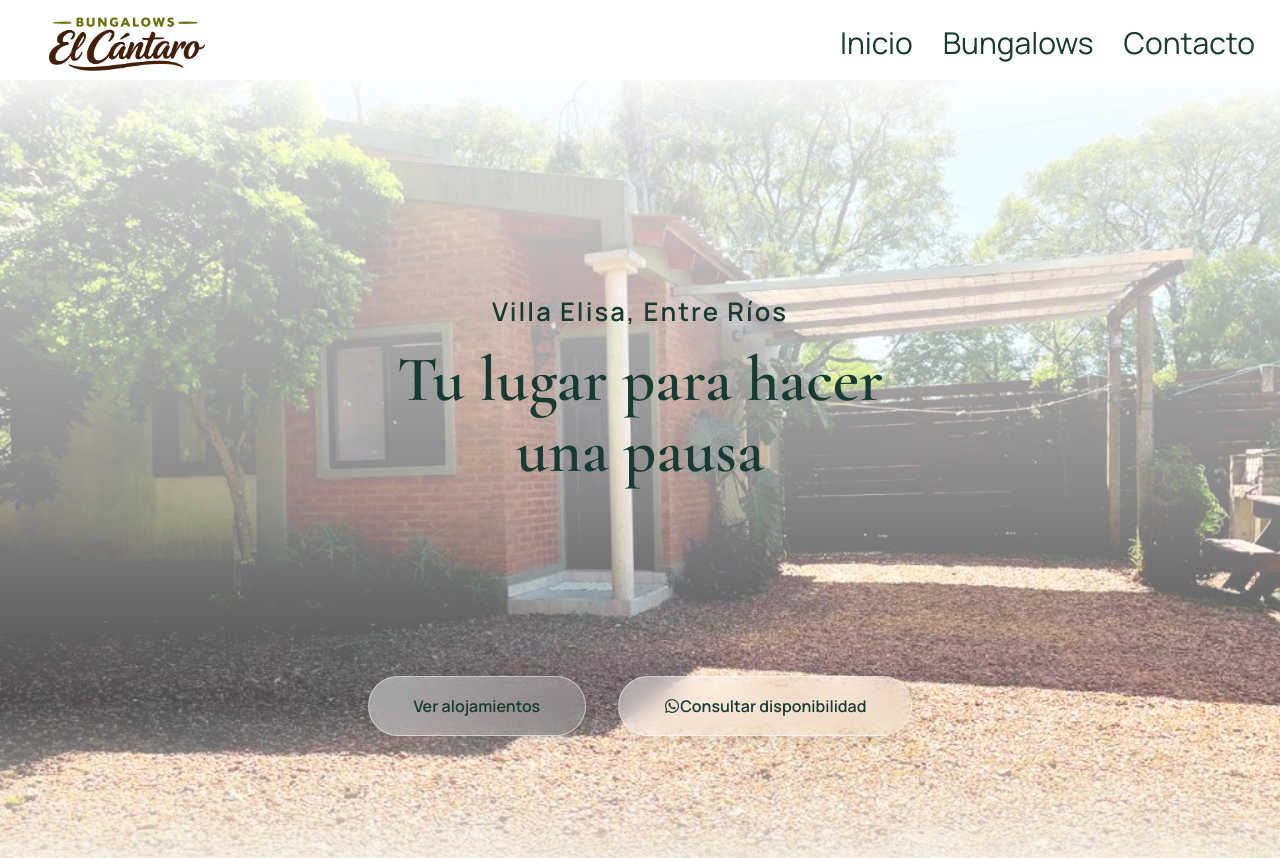
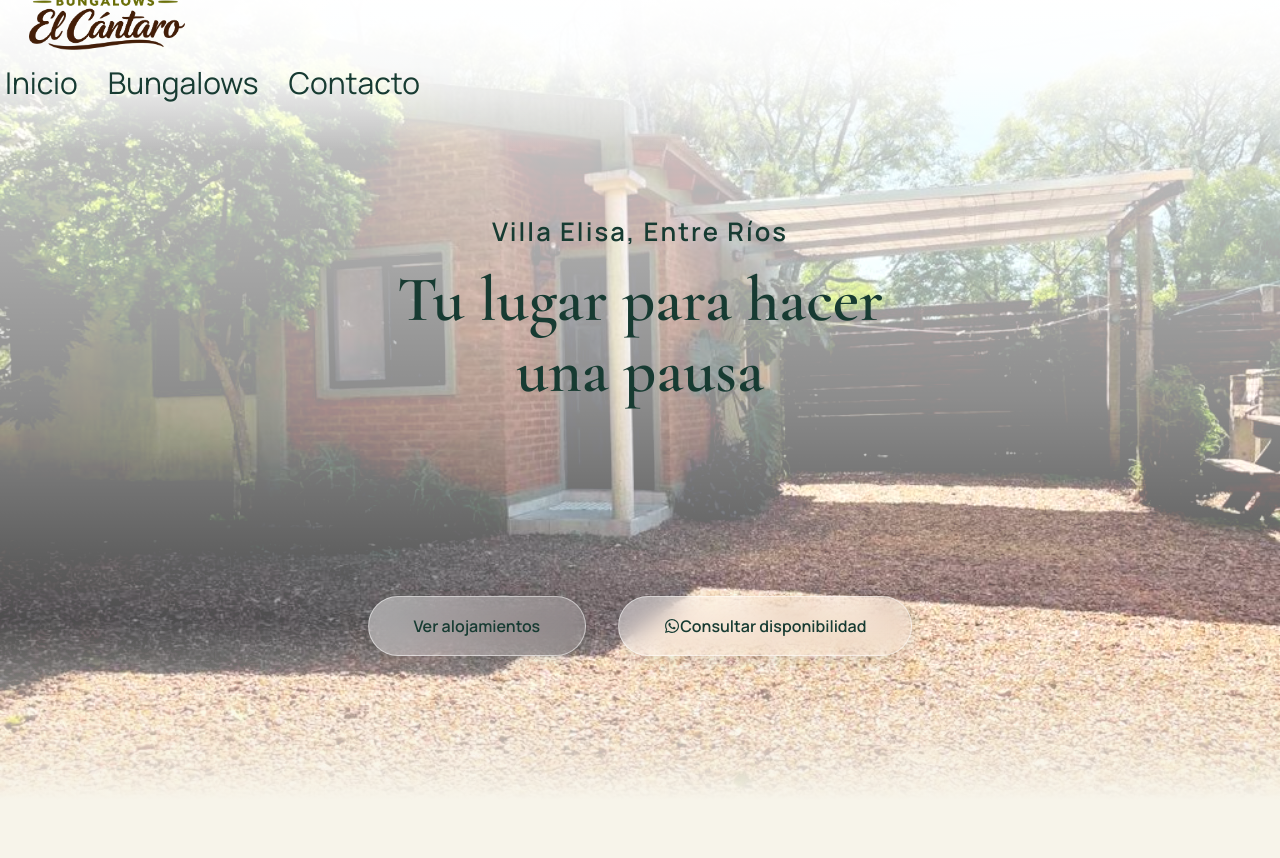
Before and after one commit to TomiZ72/bungalows-elcantaro, a React (Vite) app: page / in a window 1280 px wide. Shown: the top 858 px of the page. Built offline with nearby package versions, Linux system fonts and the light colour scheme.

Commit message:
fix:nav bar responsive sticky

```diff
--- a/index.html
+++ b/index.html
@@ -8,7 +8,7 @@
     rel="stylesheet" />
   <meta charset="UTF-8" />
   <meta name="viewport" content="width=device-width, initial-scale=1.0" />
-  <title>Bungalos El Cántaro</title>
+  <title>Bungalows El Cántaro</title>
 </head>
 
 <body>
--- a/src/styles/index.css
+++ b/src/styles/index.css
@@ -75,7 +75,7 @@ select {
 }
 
 .site-header {
-  position: relative;
+  position: absolute;
   z-index: 10;
   display: flex;
   align-items: center;
@@ -95,7 +95,8 @@ select {
   content: "";
   position: absolute;
   inset: 0 0 -70px;
-  z-index: -1;
+
+  z-index: 0;
   pointer-events: none;
 
   background: linear-gradient(to bottom,
@@ -105,12 +106,8 @@ select {
 }
 
 .header-container {
-  display: flex;
-  justify-content: space-between;
-  align-items: center;
-  width: 100%;
-  margin-inline: auto;
-  padding: 20px;
+  position: relative;
+  z-index: 1;
 }
 
 .logo-container {
@@ -221,6 +218,17 @@ select {
   .menu-toggle:focus-visible {
     outline: 2px solid var(--color-green-700);
     outline-offset: 4px;
+  }
+
+  .site-header {
+    position: sticky;
+    top: 0;
+    z-index: 1000;
+  }
+
+  .header-container {
+    position: relative;
+    z-index: 1001;
   }
 
   /* Navegación cerrada */
@@ -235,7 +243,7 @@ select {
     top: 100%;
     left: 0;
     right: auto;
-    z-index: 10;
+    z-index: 1002;
 
     width: min(280px, calc(100vw - 2rem));
     box-sizing: border-box;
@@ -279,7 +287,7 @@ select {
     text-decoration: none;
   }
 
-  .header-nav .header-link:hover,
+
   .header-nav .header-link.active {
     background-color: var(--color-green-100);
   }
@@ -287,6 +295,12 @@ select {
   .header-nav .header-link:focus-visible {
     outline: 2px solid var(--color-green-700);
     outline-offset: 2px;
+  }
+
+  @media (hover: hover) and (pointer: fine) {
+    .header-nav .header-link:hover {
+      background-color: var(--color-green-100);
+    }
   }
 }
 
@@ -965,6 +979,7 @@ select {
   display: grid;
   grid-template-columns: repeat(3, minmax(0, 1fr));
   gap: 1.5rem;
+
 }
 
 .bungalow-card {
```
Also changed, not shown: src/assets/icon.png.
